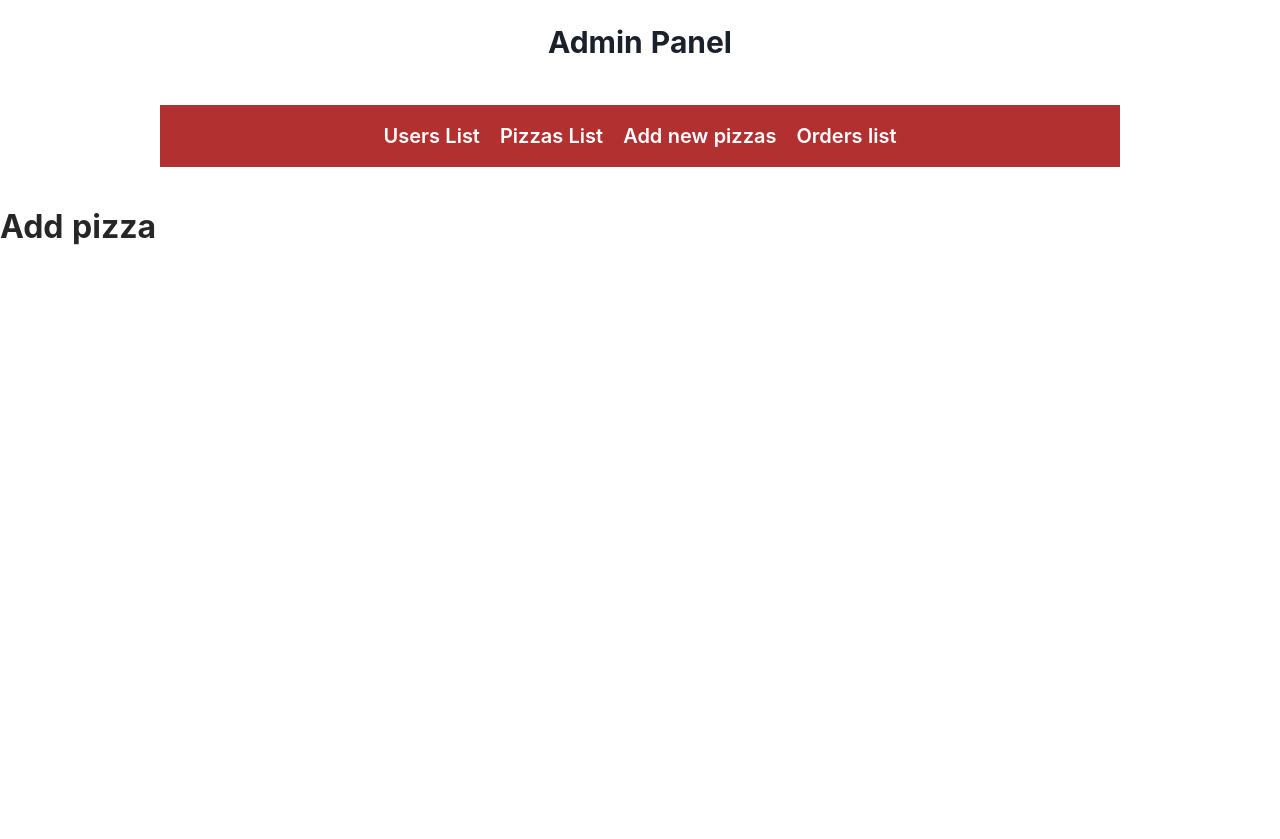
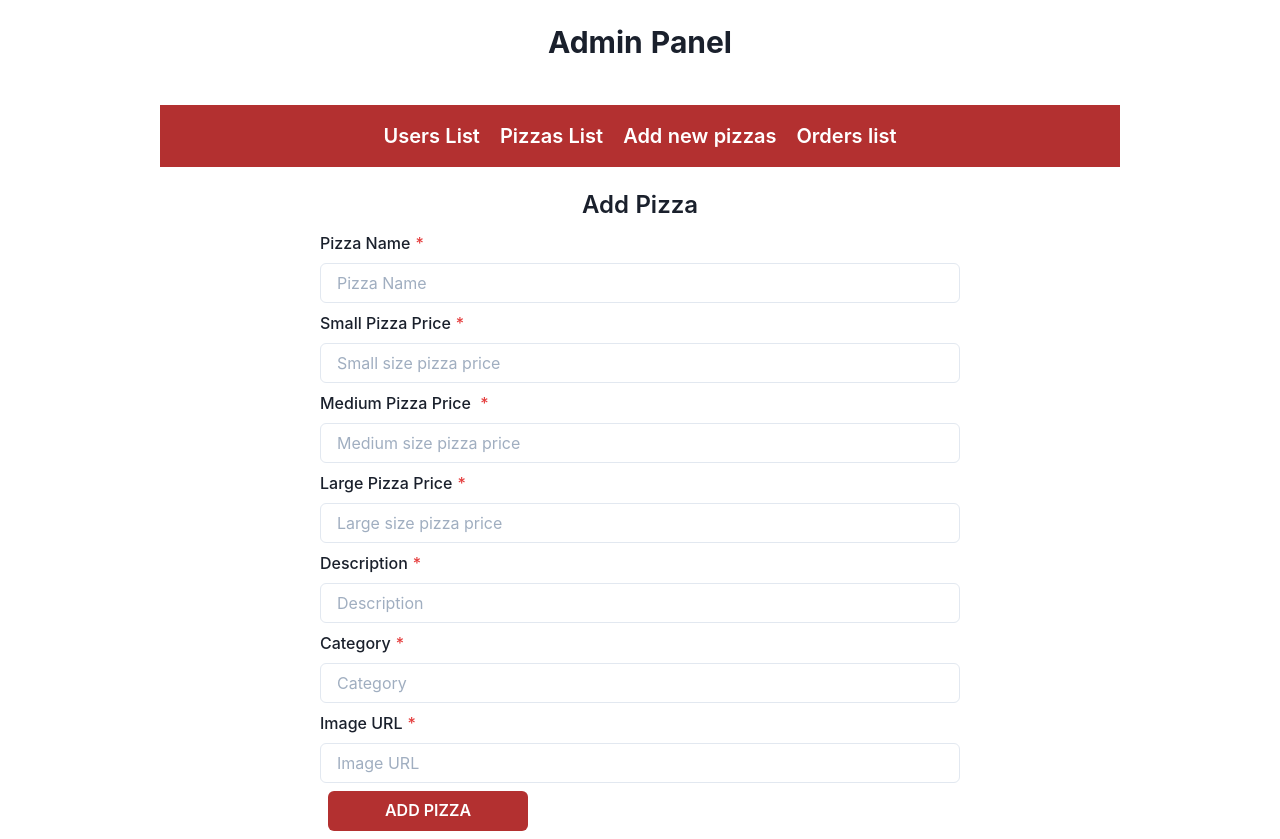
Before and after one commit to piyusha2001/OIBSIP_Pizza-delivery-app, a React (Create React App) app in the folder client/: page /admin/addpizzas in a window 1280 px wide. Built offline with nearby package versions, Linux system fonts and the light colour scheme.

Commit message:
add pizza action dispatched

```diff
--- a/client/src/Screens/Addpizza.js
+++ b/client/src/Screens/Addpizza.js
@@ -1,11 +1,127 @@
-import React from 'react';
+import { Button, FormControl, FormLabel, Input, Text } from '@chakra-ui/react';
+import React, { useState } from 'react';
 import AdminScreen from './AdminScreen/AdminScreen';
+import { useDispatch } from 'react-redux';
+import { addPizza } from '../actions/pizzaActions';
+export default function Addpizza() {
+	const [name, setName] = useState('');
+	const [smallPrice, setSmallPrice] = useState();
+	const [largePrice, setLargePrice] = useState();
+	//usestate for medium price
+	const [mediumPrice, setMediumPrice] = useState();
+	//usestate for description
+	const [description, setDescription] = useState('');
+	//for image
+	const [image, setImage] = useState('');
+	//category
+	const [category, setCategory] = useState('');
+	const dispatch = useDispatch();
 
-export default function Addpizza() {
+	function formHandler(e, error) {
+		e.preventDefault();
+		const pizza = {
+			name: name,
+			image: image,
+			description: description,
+			category: category,
+			prices: {
+				small: smallPrice,
+				medium: mediumPrice,
+				large: largePrice,
+			},
+		};
+		console.log(pizza);
+		dispatch(addPizza(pizza));
+	}
 	return (
 		<>
 			<AdminScreen />
-			<h1>Add pizza</h1>
+			<Text fontSize='2xl' textAlign='center' fontWeight='semibold'>
+				Add Pizza
+			</Text>
+			<FormControl width='50%' margin='auto' marginBottom={3} isRequired>
+				<FormLabel mt={2} htmlFor='name'>
+					Pizza Name
+				</FormLabel>
+				<Input
+					value={name}
+					onChange={(e) => {
+						setName(e.target.value);
+					}}
+					placeholder='Pizza Name'
+				/>
+				<FormLabel mt={2} htmlFor='price'>
+					Small Pizza Price
+				</FormLabel>
+				<Input
+					value={smallPrice}
+					onChange={(e) => {
+						setSmallPrice(e.target.value);
+					}}
+					placeholder='Small size pizza price'
+				/>
+				<FormLabel mt={2} htmlFor='price'>
+					Medium Pizza Price{' '}
+				</FormLabel>
+				<Input
+					value={mediumPrice}
+					onChange={(e) => {
+						setMediumPrice(e.target.value);
+					}}
+					placeholder='Medium size pizza price'
+				/>
+				<FormLabel mt={2} htmlFor='price'>
+					Large Pizza Price
+				</FormLabel>
+				<Input
+					value={largePrice}
+					onChange={(e) => {
+						setLargePrice(e.target.value);
+					}}
+					placeholder='Large size pizza price'
+				/>
+				<FormLabel mt={2} htmlFor='description'>
+					Description
+				</FormLabel>
+				<Input
+					value={description}
+					onChange={(e) => {
+						setDescription(e.target.value);
+					}}
+					placeholder='Description'
+				/>
+				<FormLabel mt={2} htmlFor='category'>
+					Category
+				</FormLabel>
+				<Input
+					value={category}
+					onChange={(e) => {
+						setCategory(e.target.value);
+					}}
+					placeholder='Category'
+				/>
+				<FormLabel mt={2} htmlFor='image'>
+					Image URL
+				</FormLabel>
+				<Input
+					value={image}
+					onChange={(e) => {
+						setImage(e.target.value);
+					}}
+					placeholder='Image URL'
+				/>
+				<Button
+					margin={2}
+					backgroundColor='#b33030'
+					width='200px'
+					type='submit'
+					color='white'
+					onClick={formHandler}
+				>
+					{' '}
+					ADD PIZZA{' '}
+				</Button>
+			</FormControl>
 		</>
 	);
 }
```
